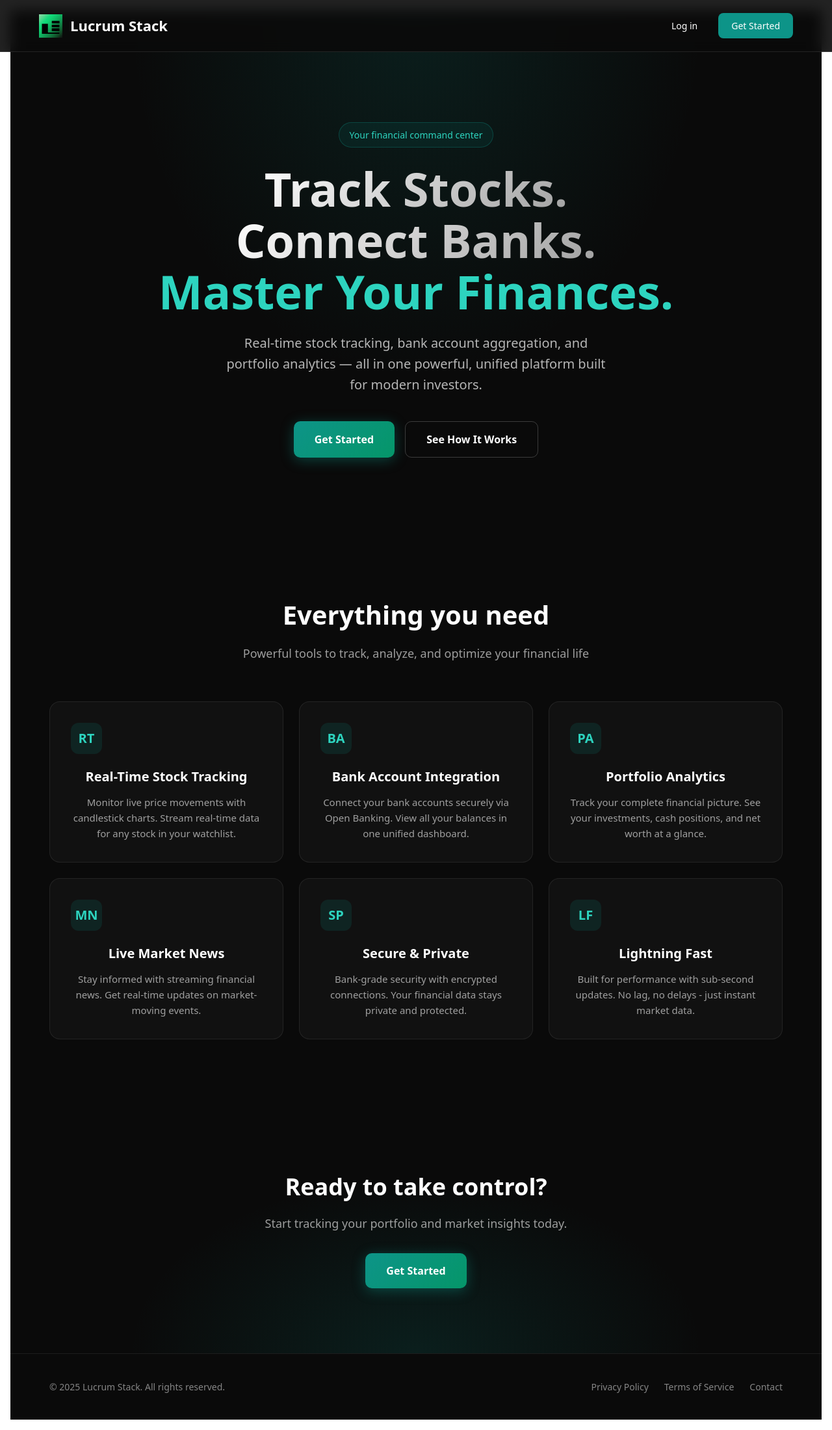
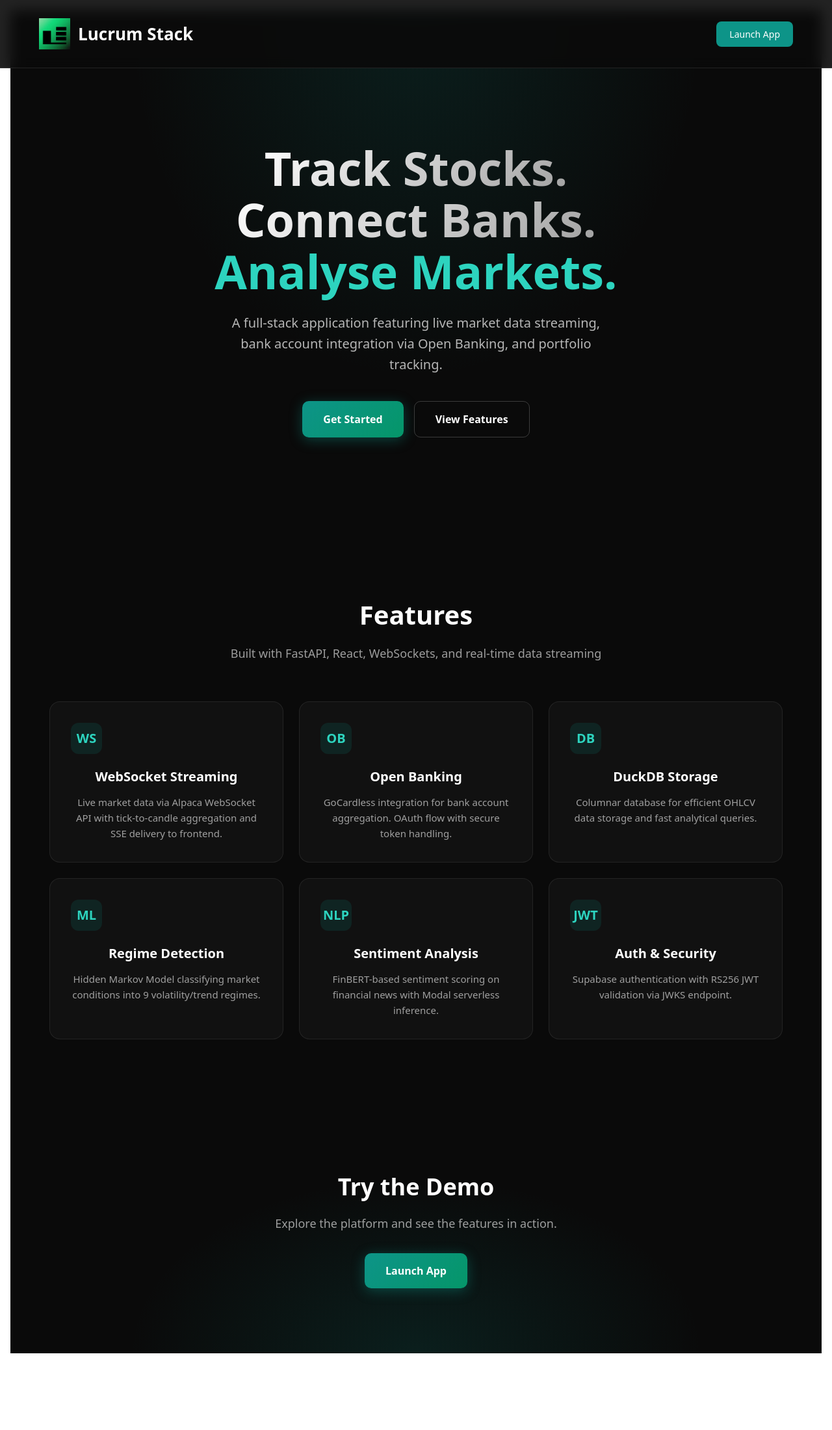
Before and after one commit to JSh4w/financial_analyzer, a React (Vite) app in the folder frontend/: page / in a window 1280 px wide. Shown: the whole page at 65% size. After the commit the page ends 2098 px from the top, so only its background shows below. Built offline with nearby package versions, Linux system fonts and the light colour scheme; no server answers.

Commit message:
Updated landing page. Less SaaS

```diff
--- a/frontend/src/components/LandingPage.tsx
+++ b/frontend/src/components/LandingPage.tsx
@@ -30,7 +30,7 @@ export default function LandingPage({ onGetStarted }: LandingPageProps) {
       display: 'flex',
       justifyContent: 'space-between',
       alignItems: 'center',
-      padding: '20px 60px',
+      padding: '28px 60px',
       position: 'fixed' as const,
       top: 0,
       left: 0,
@@ -47,11 +47,11 @@ export default function LandingPage({ onGetStarted }: LandingPageProps) {
       cursor: 'pointer',
     },
     logoImage: {
-      height: '36px',
+      height: '48px',
       width: 'auto',
     },
     logoText: {
-      fontSize: '22px',
+      fontSize: '26px',
       fontWeight: 700,
       color: '#ffffff',
     },
@@ -77,18 +77,6 @@ export default function LandingPage({ onGetStarted }: LandingPageProps) {
       padding: '160px 20px 100px',
       minHeight: '100vh',
       background: `radial-gradient(ellipse at top, rgba(13, 148, 136, 0.15) 0%, transparent 50%)`,
-    },
-    badge: {
-      display: 'inline-flex',
-      alignItems: 'center',
-      gap: '8px',
-      padding: '8px 16px',
-      backgroundColor: `rgba(13, 148, 136, 0.1)`,
-      border: `1px solid rgba(13, 148, 136, 0.3)`,
-      borderRadius: '50px',
-      fontSize: '14px',
-      color: theme.accent,
-      marginBottom: '24px',
     },
     headline: {
       fontSize: 'clamp(40px, 6vw, 72px)',
@@ -209,63 +197,38 @@ export default function LandingPage({ onGetStarted }: LandingPageProps) {
       color: 'rgba(255, 255, 255, 0.6)',
       margin: '0 0 32px',
     },
-    footer: {
-      padding: '40px 60px',
-      borderTop: '1px solid rgba(255, 255, 255, 0.08)',
-      display: 'flex',
-      justifyContent: 'space-between',
-      alignItems: 'center',
-      flexWrap: 'wrap' as const,
-      gap: '20px',
-    },
-    footerText: {
-      fontSize: '14px',
-      color: 'rgba(255, 255, 255, 0.5)',
-      margin: 0,
-    },
-    footerLinks: {
-      display: 'flex',
-      gap: '24px',
-    },
-    footerLink: {
-      fontSize: '14px',
-      color: 'rgba(255, 255, 255, 0.5)',
-      textDecoration: 'none',
-      cursor: 'pointer',
-      transition: 'color 0.2s ease',
-    },
   }
 
   const features = [
     {
-      icon: 'RT',
-      title: 'Real-Time Stock Tracking',
-      description: 'Monitor live price movements with candlestick charts. Stream real-time data for any stock in your watchlist.',
+      icon: 'WS',
+      title: 'WebSocket Streaming',
+      description: 'Live market data via Alpaca WebSocket API with tick-to-candle aggregation and SSE delivery to frontend.',
     },
     {
-      icon: 'BA',
-      title: 'Bank Account Integration',
-      description: 'Connect your bank accounts securely via Open Banking. View all your balances in one unified dashboard.',
+      icon: 'OB',
+      title: 'Open Banking',
+      description: 'GoCardless integration for bank account aggregation. OAuth flow with secure token handling.',
     },
     {
-      icon: 'PA',
-      title: 'Portfolio Analytics',
-      description: 'Track your complete financial picture. See your investments, cash positions, and net worth at a glance.',
+      icon: 'DB',
+      title: 'DuckDB Storage',
+      description: 'Columnar database for efficient OHLCV data storage and fast analytical queries.',
     },
     {
-      icon: 'MN',
-      title: 'Live Market News',
-      description: 'Stay informed with streaming financial news. Get real-time updates on market-moving events.',
+      icon: 'ML',
+      title: 'Regime Detection',
+      description: 'Hidden Markov Model classifying market conditions into 9 volatility/trend regimes.',
     },
     {
-      icon: 'SP',
-      title: 'Secure & Private',
-      description: 'Bank-grade security with encrypted connections. Your financial data stays private and protected.',
+      icon: 'NLP',
+      title: 'Sentiment Analysis',
+      description: 'FinBERT-based sentiment scoring on financial news with Modal serverless inference.',
     },
     {
-      icon: 'LF',
-      title: 'Lightning Fast',
-      description: 'Built for performance with sub-second updates. No lag, no delays - just instant market data.',
+      icon: 'JWT',
+      title: 'Auth & Security',
+      description: 'Supabase authentication with RS256 JWT validation via JWKS endpoint.',
     },
   ]
 
@@ -279,39 +242,28 @@ export default function LandingPage({ onGetStarted }: LandingPageProps) {
         </div>
         <div style={styles.navButtons}>
           <button
-            style={{ ...styles.navButton, backgroundColor: 'transparent', color: '#ffffff' }}
-            onClick={onGetStarted}
-            onMouseOver={(e) => (e.currentTarget.style.backgroundColor = 'rgba(255,255,255,0.1)')}
-            onMouseOut={(e) => (e.currentTarget.style.backgroundColor = 'transparent')}
-          >
-            Log in
-          </button>
-          <button
             style={{ ...styles.navButton, backgroundColor: theme.primary, color: '#ffffff' }}
             onClick={onGetStarted}
             onMouseOver={(e) => (e.currentTarget.style.backgroundColor = theme.primaryDark)}
             onMouseOut={(e) => (e.currentTarget.style.backgroundColor = theme.primary)}
           >
-            Get Started
+            Launch App
           </button>
         </div>
       </nav>
 
       {/* Hero Section */}
       <section style={styles.hero}>
-        <div style={styles.badge}>
-          <span>Your financial command center</span>
-        </div>
         <h1 style={styles.headline}>
           <span style={styles.gradientText}>Track Stocks.</span>
           <br />
           <span style={styles.gradientText}>Connect Banks.</span>
           <br />
-          <span style={{ color: theme.accent }}>Master Your Finances.</span>
+          <span style={{ color: theme.accent }}>Analyse Markets.</span>
         </h1>
         <p style={styles.subheadline}>
-          Real-time stock tracking, bank account aggregation, and portfolio analytics —
-          all in one powerful, unified platform built for modern investors.
+          A full-stack application featuring live market data streaming,
+          bank account integration via Open Banking, and portfolio tracking.
         </p>
         <div style={styles.ctaGroup}>
           <button
@@ -334,7 +286,7 @@ export default function LandingPage({ onGetStarted }: LandingPageProps) {
             onMouseOver={(e) => (e.currentTarget.style.backgroundColor = 'rgba(255,255,255,0.1)')}
             onMouseOut={(e) => (e.currentTarget.style.backgroundColor = 'transparent')}
           >
-            See How It Works
+            View Features
           </button>
         </div>
       </section>
@@ -343,9 +295,9 @@ export default function LandingPage({ onGetStarted }: LandingPageProps) {
       {/* Features Section */}
       <section id="features" style={styles.section}>
         <div style={styles.sectionHeader}>
-          <h2 style={styles.sectionTitle}>Everything you need</h2>
+          <h2 style={styles.sectionTitle}>Features</h2>
           <p style={styles.sectionSubtitle}>
-            Powerful tools to track, analyze, and optimize your financial life
+            Built with FastAPI, React, WebSockets, and real-time data streaming
           </p>
         </div>
         <div style={styles.featuresGrid}>
@@ -376,9 +328,9 @@ export default function LandingPage({ onGetStarted }: LandingPageProps) {
 
       {/* CTA Section */}
       <section style={styles.ctaSection}>
-        <h2 style={styles.ctaTitle}>Ready to take control?</h2>
+        <h2 style={styles.ctaTitle}>Try the Demo</h2>
         <p style={styles.ctaSubtitle}>
-          Start tracking your portfolio and market insights today.
+          Explore the platform and see the features in action.
         </p>
         <button
           style={styles.primaryCta}
@@ -392,19 +344,10 @@ export default function LandingPage({ onGetStarted }: LandingPageProps) {
             e.currentTarget.style.boxShadow = `0 4px 20px ${theme.glow}`
           }}
         >
-          Get Started
+          Launch App
         </button>
       </section>
 
-      {/* Footer */}
-      <footer style={styles.footer}>
-        <p style={styles.footerText}>© 2025 Lucrum Stack. All rights reserved.</p>
-        <div style={styles.footerLinks}>
-          <span style={styles.footerLink}>Privacy Policy</span>
-          <span style={styles.footerLink}>Terms of Service</span>
-          <span style={styles.footerLink}>Contact</span>
-        </div>
-      </footer>
     </div>
   )
 }
```
